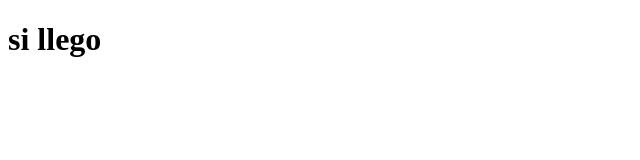
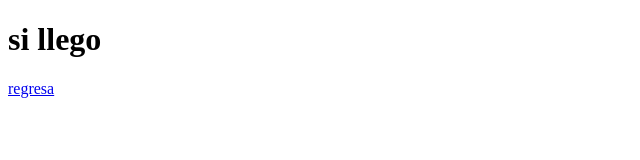
Before and after one commit to dentex89/fibras-scrubby, a plain HTML site: page sucess.html in a window 1280 px wide. Shown: the full height of the page, 0-640 px from the left. Drawn offline with Linux system fonts and the light colour scheme.

Commit message:
se agrego boton de regreso

```diff
--- a/sucess.html
+++ b/sucess.html
@@ -8,5 +8,6 @@
 </head>
 <body>
    <h1>si llego</h1>
+   <a href="index.html"> regresa </a>
 </body>
 </html>
```
